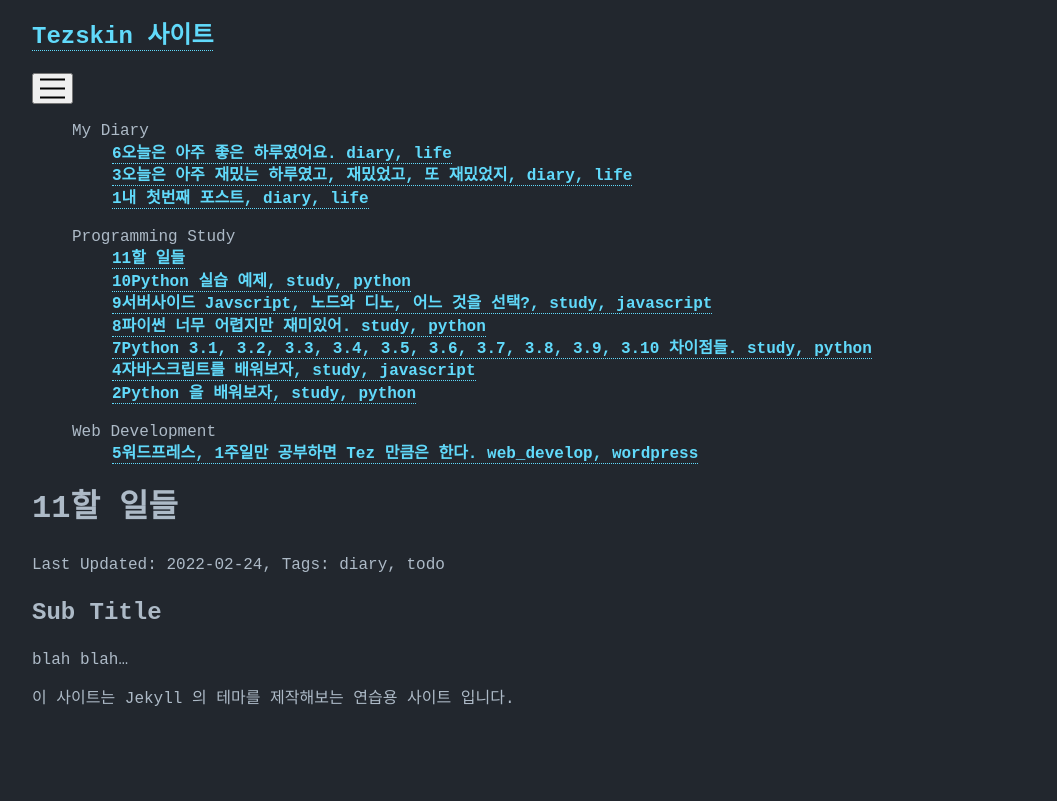
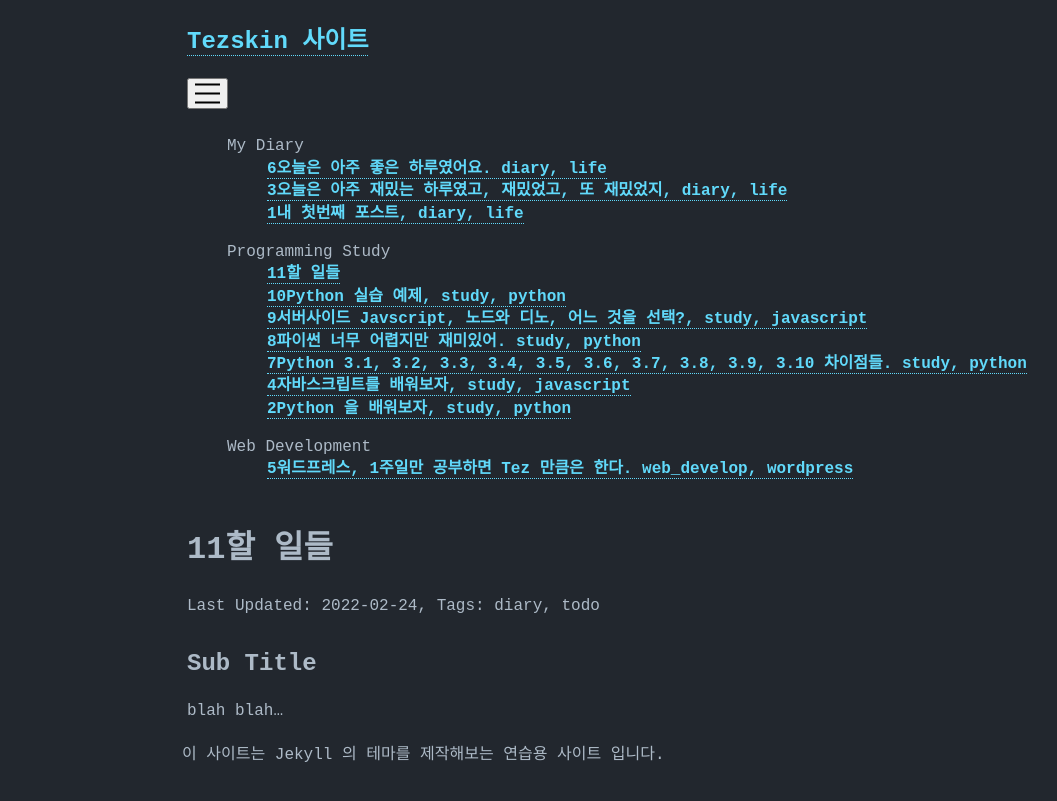
Before and after one commit to teznote/tezskin, a Jekyll site: the page built from _posts/0100-01-01-work-to-do.md, in a window 1280 px wide. Shown: the top 801 px of the page, without its empty margins (8-1065 px from the left). Built offline with Jekyll 4.4.1, drawn with Linux system fonts in a browser that asks for light colours; nearby versions of some CDN libraries; some web fonts are replaced; a style sheet for code colours, icons or effects is not loaded.

Commit message:
Update style4.scss

```diff
--- a/assets/style4.scss
+++ b/assets/style4.scss
@@ -1,5 +1,14 @@
 ---
 ---
+
+// Vars
+@mixin sbct-width {
+    max-width: 900px;
+}
+$color: #adbac7;
+$bg-color: #22272e;
+$a-color: #61dafb;
+$b-color: #d73a49;
 
 // Global
 * {
@@ -9,33 +18,26 @@
 *::-webkit-scrollbar {
     display: none;
 }
-
-$sb-width: 320px;
-$ct-width: 880px;
-
-html {
-    --sb-width: #{$sb-width};
-    --ct-width: #{$ct-width};
-    --height: calc(var(--vh, 1vh) * 100);
-    --color: #adbac7;
-    --body-bg-color: #22272e;
-    --a-color: #61dafb;
-}
 html, body {
     width: 100%;
-    height: var(--height);
+    height: calc(var(--vh, 1vh) * 100);
     font-family: 'Hack', 'NanumSquareRound', monospace;
     font-weight: 400;
     font-size: 16px;
     line-height: 1.4;
-    color: var(--color);
-    background-color: var(--body-bg-color);
+    color: #{$color};
+    background-color: #{$bg-color};
 }
 img, svg {
     vertical-align: bottom;
 }
 ul, li {
     display: block;
+}
+header, aside, nav, main, footer, section, article {
+    display: block;
+    margin: 0;
+    padding: 0;
 }
 h1, h2, h3, h4, h5, h6, b, strong {
     font-weight: 800;
@@ -51,65 +53,49 @@ h3 {
 }
 a, a:link, a:visited, a:hover, a:active {
     text-decoration: none;
-    color: var(--a-color);
+    color: #{$a-color};
     border-bottom: 1px dotted;
     font-weight: 800;
 }
-
+b, strong {
+    color: #{$b-color};
+    font-weight: 800;
+}
 
 // Layout
 .layout {
-    max-width: 100%;
-    width: calc(var(--sb-width) + var(--ct-width));
+    width: 100%;
     height: 100%;
-    margin: 0 auto;
     overflow: hidden;
-    position: relative;
-    .left {
-        position: absolute;
-        top: 0;
-        left: 0;
-        width: var(--sb-width);
-        bottom: 0;
-        display: flex;
-        flex-direction: row-reverse;
-        @media (max-width: #{$sb-width + $ct-width - 1px}) {
-            left: calc(-1 * valc(--sb-width));
-        }
+    .sidebar {
         .sb {
-            padding: 0 8px;
-            width: var(--sb-width);
-            display: flex;
-            flex-direction: column;
-            .sb-header {
-                flex: 0 0 60px;
+            max-width: 900px;
+            margin: 0 auto;
+            .aside {
+                padding: 5px;
             }
-            .sb-main {
-                flex: 1 0 0;
-                overflow-y: scroll;
-                height: 100%;
-            }
-            .sb-footer {
-                flex: 0 0 60px;
+            .nav {
+                padding: 5px;
             }
         }
     }
-    .right {
-        position: absolute;
-        top: 0;
-        width: var(--ct-width);
-        right: 0;
-        bottom: 0;
-        @media (max-width: #{$sb-width + $ct-width - 1px}) {
-            width: 100%;
-        }
+    .content {
         .ct {
-            padding: 0 8px;
-            overflow-y: scroll;
-            height: 100%;
+            max-width: 900px;
+            margin: 0 auto;
+            .header {
+                padding: 5px;
+            }
+            .main {
+                padding: 5px;
+            }
+            .footer {
+                padding: 5px;
+            }
         }
     }
 }
+
 
 
 /*
```
